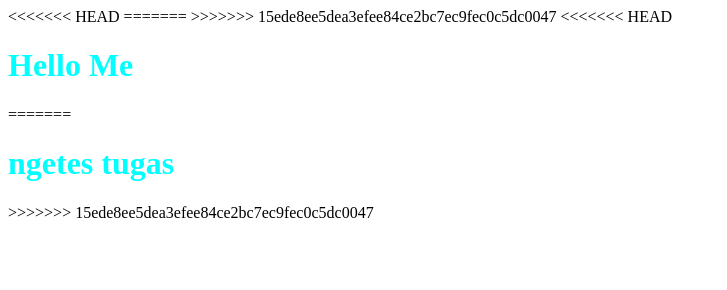
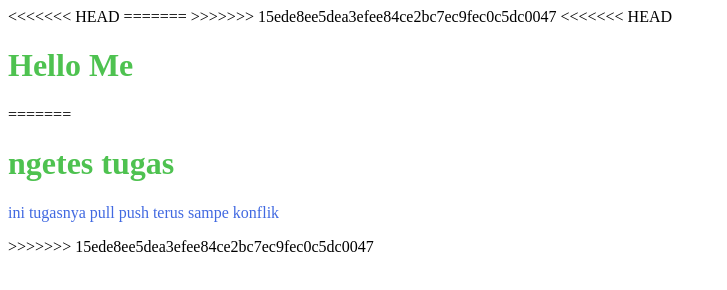
Before and after one commit to dewanggaaw/training-git, a plain HTML site: page index.html in a window 1280 px wide. Shown: the whole page, without its empty margins (0-727 px from the left). Drawn offline with Linux system fonts and the light colour scheme.

Commit message:
change color

```diff
--- a/index.html
+++ b/index.html
@@ -14,6 +14,7 @@
     <h1>Hello Me</h1>
 =======
     <h1>ngetes tugas</h1>
+    <p class="par">ini tugasnya pull push terus sampe konflik</p>
 >>>>>>> 15ede8ee5dea3efee84ce2bc7ec9fec0c5dc0047
 </body>
 </html>
--- a/style.css
+++ b/style.css
@@ -1,3 +1,7 @@
 h1 {
-  color: aqua;
+  color: #4ec250;
 }
+
+.par {
+  color: royalblue;
+}
```
